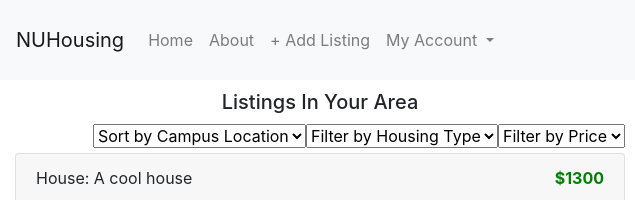
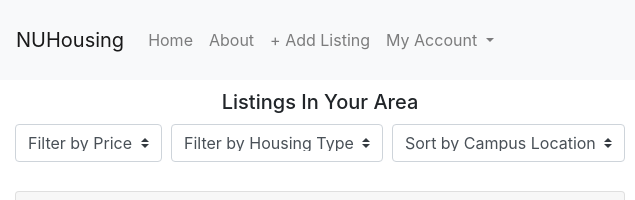
Before and after one commit to cs330-Housing-Project/housing, a plain HTML site: page index.html in a window 1280 px wide. Shown: the top 200 px of the page, 0-635 px from the left. Drawn offline with nearby package versions, Linux system fonts and the light colour scheme; some packages are replaced by stand-ins of ours.

Commit message:
styled lists

```diff
--- a/css/style.css
+++ b/css/style.css
@@ -65,6 +65,10 @@ nav {
 
 }
 
+.custom-select {
+  padding-bottom: 10px;
+}
+
 .desc {
   width: 40%
 }
@@ -95,3 +99,27 @@ nav {
 .profile-pic .far fa-user{
     border: solid 1px black;
 }
+
+.space-around {
+    -webkit-justify-content: space-between;
+    justify-content: space-between;
+}
+
+.flex-container {
+    width: 100%;
+    padding: 0;
+    margin: 0;
+    list-style: none;
+    -ms-box-orient: horizontal;
+    display: -webkit-box;
+    display: -moz-box;
+    display: -ms-flexbox;
+    display: -moz-flex;
+    display: -webkit-flex;
+    display: flex;
+}
+
+.flex-item {
+    width: 100%;
+    font-weight: bold;
+}
--- a/index.html
+++ b/index.html
@@ -16,6 +16,7 @@
   <script src="https://stackpath.bootstrapcdn.com/bootstrap/4.4.1/js/bootstrap.min.js" integrity="sha384-wfSDF2E50Y2D1uUdj0O3uMBJnjuUD4Ih7YwaYd1iqfktj0Uod8GCExl3Og8ifwB6" crossorigin="anonymous"></script>
   <script type="text/javascript" src="https://maps.googleapis.com/maps/api/js?key=AIzaSyCoHeCrzBKJHWVH-ClWbxOfJaySF5JMFwA&libaries=geometry"></script>
   <script src="https://ajax.googleapis.com/ajax/libs/jquery/1.4.1/jquery.min.js"></script>
+  <script src="/js/Bootstrap/Select/bootstrap-select.js"></script>
   <link rel="stylesheet" href="css/style.css" />
 </head>
 
@@ -56,10 +57,10 @@
     <div class="row" id="content">
       <div class="col-md-6" id="listings">
         <h5 class="listHeader">Listings In Your Area</h5>
-        <div>
+        <div class = "flex-container space-around">
           <div id="listings-filer-price">
-            <div class="dropdown float-right">
-              <select class="selectpicker" onchange="Listing.prototype.sort_listings_price(this.value)" default="Filter">
+            <div class="dropdown flex-item">
+              <select class="custom-select" onchange="Listing.prototype.sort_listings_price(this.value)" default="Filter">
                 <option disabled selected>Filter by Price</option>
                 <option value="low">Low to High</option>
                 <option value="high">High to Low</option>
@@ -67,8 +68,8 @@
             </div>
           </div>
           <div id="listings-filer-type">
-            <div class="dropdown float-right">
-              <select class="selectpicker" onchange="Listing.prototype.sort_listings_by_type(this.value)" default="Filter">
+            <div class="dropdown flex-item">
+              <select class="custom-select" onchange="Listing.prototype.sort_listings_by_type(this.value)" default="Filter">
                 <option disabled selected>Filter by Housing Type</option>
                 <option value="House">Houses</option>
                 <option value="Apartment">Apartments</option>
@@ -77,8 +78,8 @@
             </div>
           </div>
           <div id="listings-filer-location">
-            <div class="dropdown float-right">
-              <select class="selectpicker" onchange="Listing.prototype.sort_listings_by_location(this.value)" default="Filter">
+            <div class="dropdown flex-item">
+              <select class="custom-select" onchange="Listing.prototype.sort_listings_by_location(this.value)" default="Filter">
                 <option disabled selected>Sort by Campus Location</option>
                 <option value="north">North Campus</option>
                 <option value="mid">Mid Campus</option>
--- a/js/listings.js
+++ b/js/listings.js
@@ -89,7 +89,6 @@ class Listing {
                                 </tr>
                               </tbody>
                             </table>
-
 
                           </div>
                           <div class="modal-footer">
```
